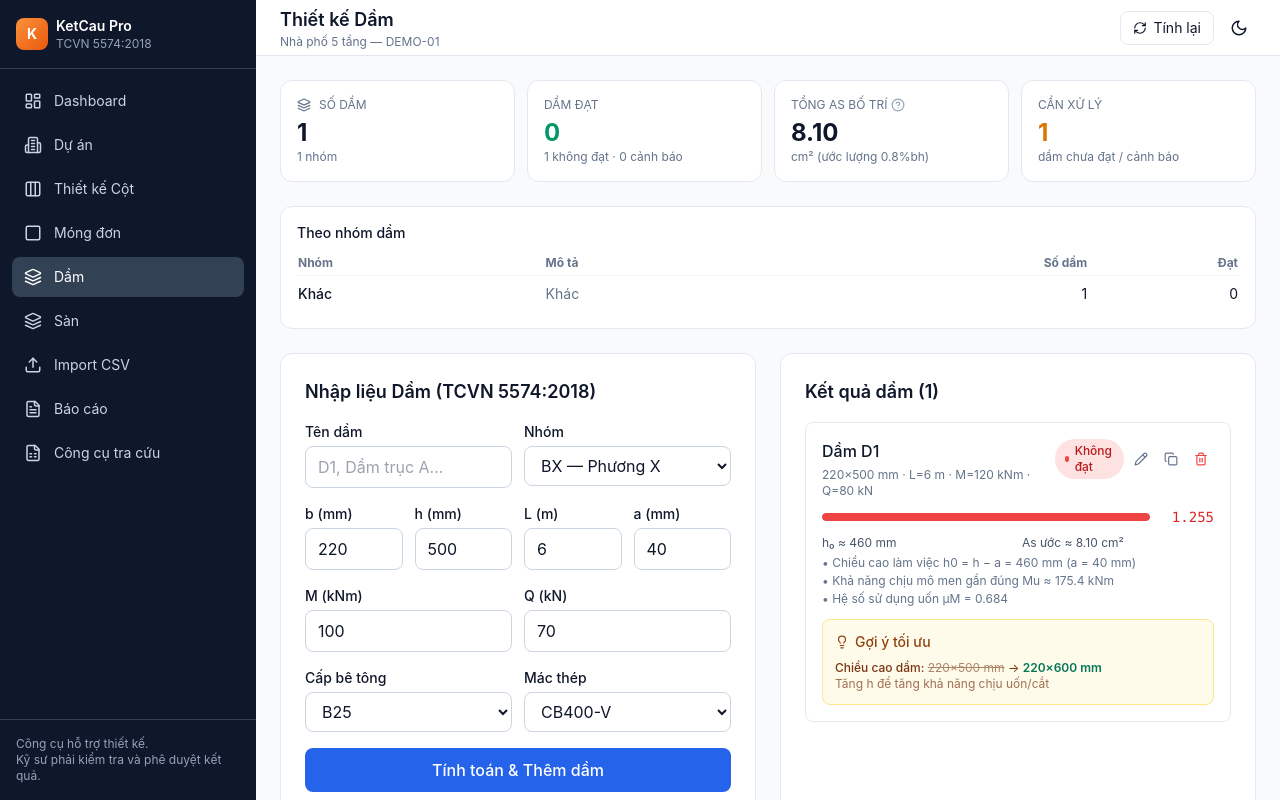
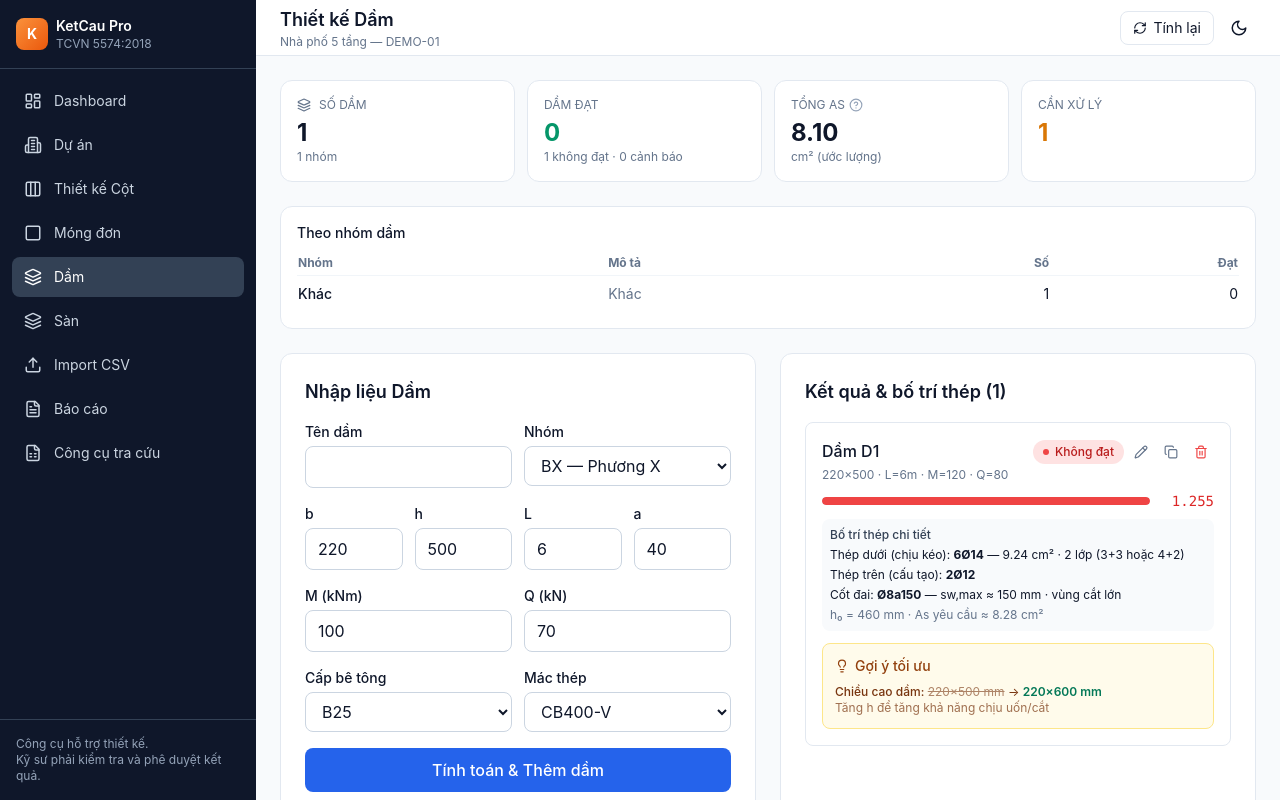
Before and after one commit to trixd2026-max/ketcau-pro, a React (Vite) app: page /beam in a window 1280 px wide. Built offline with nearby package versions, Linux system fonts and the light colour scheme.

Commit message:
Beam results: detailed bottom/top/stirrup rebar layout

```diff
--- a/src/pages/BeamPage.tsx
+++ b/src/pages/BeamPage.tsx
@@ -4,6 +4,7 @@ import { useUIStore } from '../store/useUIStore';
 import { useToastStore } from '../store/useToastStore';
 import { createMaterial, CONCRETE_GRADES, STEEL_GRADES } from '../lib/materials';
 import { suggestOptimize } from '../lib/optimize';
+import { arrangeBeamRebar } from '../lib/rebar';
 import StatusBadge from '../components/StatusBadge';
 import UtilizationBar from '../components/UtilizationBar';
 import OptimizeBox from '../components/OptimizeBox';
@@ -11,16 +12,7 @@ import FormulaTooltip from '../components/FormulaTooltip';
 import { Pencil, Trash2, Copy, X, Layers } from 'lucide-react';
 
 const emptyForm = {
-  name: '',
-  group: 'BX',
-  b: 220,
-  h: 500,
-  L: 6,
-  a: 40,
-  M: 100,
-  Q: 70,
-  concrete: 'B25',
-  steel: 'CB400-V',
+  name: '', group: 'BX', b: 220, h: 500, L: 6, a: 40, M: 100, Q: 70, concrete: 'B25', steel: 'CB400-V',
 };
 
 export default function BeamPage() {
@@ -33,16 +25,14 @@ export default function BeamPage() {
   const beams = project?.elements.filter(e => e.type === 'beam') || [];
 
   const stats = useMemo(() => {
-    let pass = 0, fail = 0, warn = 0;
-    let totalAs = 0;
+    let pass = 0, fail = 0, warn = 0, totalAs = 0;
     beams.forEach(b => {
       const res = project?.results[b.id];
       if (res?.status === 'pass') pass++;
       else if (res?.status === 'fail') fail++;
       else if (res?.status === 'warning') warn++;
-      // Ước As ~ 0.8% bh
       const bb = b as any;
-      totalAs += (bb.b * (bb.h - 40) * 0.008) / 100; // cm2
+      totalAs += (bb.b * (bb.h - (bb.a || 40)) * 0.008) / 100;
     });
     return { pass, fail, warn, totalAs, count: beams.length };
   }, [beams, project]);
@@ -60,12 +50,8 @@ export default function BeamPage() {
 
   const loadToForm = (b: any) => {
     setForm({
-      name: b.name || '',
-      group: b.group || 'BX',
-      b: b.b, h: b.h, L: b.L, a: b.a || 40,
-      M: b.M, Q: b.Q,
-      concrete: b.material?.concreteGrade || 'B25',
-      steel: b.material?.steelGrade || 'CB400-V',
+      name: b.name || '', group: b.group || 'BX', b: b.b, h: b.h, L: b.L, a: b.a || 40,
+      M: b.M, Q: b.Q, concrete: b.material?.concreteGrade || 'B25', steel: b.material?.steelGrade || 'CB400-V',
     });
     setEditingId(b.id);
   };
@@ -83,39 +69,25 @@ export default function BeamPage() {
   const handleSubmit = (e: React.FormEvent) => {
     e.preventDefault();
     const payload: any = {
-      name: form.name || editingId || 'D',
-      type: 'beam' as const,
-      group: form.group,
-      b: form.b, h: form.h, L: form.L, a: form.a,
-      M: form.M, Q: form.Q,
+      name: form.name || editingId || 'D', type: 'beam', group: form.group,
+      b: form.b, h: form.h, L: form.L, a: form.a, M: form.M, Q: form.Q,
       material: createMaterial(form.concrete, form.steel),
     };
-    if (editingId) {
-      updateElement(editingId, payload);
-      addToast(`Đã cập nhật dầm ${payload.name}`, 'success');
-    } else {
-      const id = `D${Date.now().toString().slice(-4)}`;
-      addElement({ ...payload, id, name: form.name || id });
-      addToast(`Đã thêm dầm ${form.name || id}`, 'success');
-    }
+    if (editingId) { updateElement(editingId, payload); addToast(`Đã cập nhật dầm ${payload.name}`, 'success'); }
+    else { const id = `D${Date.now().toString().slice(-4)}`; addElement({ ...payload, id, name: form.name || id }); addToast(`Đã thêm dầm ${form.name || id}`, 'success'); }
     resetForm();
   };
 
   const handleDelete = (id: string, name: string) => {
     if (!confirm(`Xóa dầm "${name}"?`)) return;
-    removeElement(id);
-    if (editingId === id) resetForm();
-    addToast(`Đã xóa dầm ${name}`, 'info');
+    removeElement(id); if (editingId === id) resetForm(); addToast(`Đã xóa dầm ${name}`, 'info');
   };
 
   return (
     <div className="space-y-6 pb-20 md:pb-0">
-      {/* Stats như bảng tính dầm chuyên dụng */}
       <div className="grid grid-cols-2 md:grid-cols-4 gap-3">
         <div className="bg-white dark:bg-slate-800 rounded-xl border border-slate-200 dark:border-slate-700 p-4">
-          <div className="flex items-center gap-2 text-xs text-slate-500 uppercase">
-            <Layers size={14} /> Số dầm
-          </div>
+          <div className="flex items-center gap-2 text-xs text-slate-500 uppercase"><Layers size={14} /> Số dầm</div>
           <div className="mt-1 text-2xl font-bold">{stats.count}</div>
           <div className="text-xs text-slate-500">{Object.keys(byGroup).length} nhóm</div>
         </div>
@@ -125,14 +97,13 @@ export default function BeamPage() {
           <div className="text-xs text-slate-500">{stats.fail} không đạt · {stats.warn} cảnh báo</div>
         </div>
         <div className="bg-white dark:bg-slate-800 rounded-xl border border-slate-200 dark:border-slate-700 p-4">
-          <div className="text-xs text-slate-500 uppercase flex items-center">Tổng As bố trí <FormulaTooltip topic="beam" /></div>
+          <div className="text-xs text-slate-500 uppercase flex items-center">Tổng As <FormulaTooltip topic="beam" /></div>
           <div className="mt-1 text-2xl font-bold">{stats.totalAs.toFixed(2)}</div>
-          <div className="text-xs text-slate-500">cm² (ước lượng 0.8%bh)</div>
+          <div className="text-xs text-slate-500">cm² (ước lượng)</div>
         </div>
         <div className="bg-white dark:bg-slate-800 rounded-xl border border-slate-200 dark:border-slate-700 p-4">
           <div className="text-xs text-slate-500 uppercase">Cần xử lý</div>
           <div className="mt-1 text-2xl font-bold text-amber-600">{stats.fail + stats.warn}</div>
-          <div className="text-xs text-slate-500">dầm chưa đạt / cảnh báo</div>
         </div>
       </div>
 
@@ -140,19 +111,12 @@ export default function BeamPage() {
         <div className="bg-white dark:bg-slate-800 rounded-xl border border-slate-200 dark:border-slate-700 p-4">
           <h3 className="font-medium text-sm mb-2">Theo nhóm dầm</h3>
           <table className="w-full text-sm">
-            <thead className="text-slate-500 text-xs">
-              <tr>
-                <th className="text-left py-1">Nhóm</th>
-                <th className="text-left py-1">Mô tả</th>
-                <th className="text-right py-1">Số dầm</th>
-                <th className="text-right py-1">Đạt</th>
-              </tr>
-            </thead>
+            <thead className="text-slate-500 text-xs"><tr><th className="text-left py-1">Nhóm</th><th className="text-left py-1">Mô tả</th><th className="text-right py-1">Số</th><th className="text-right py-1">Đạt</th></tr></thead>
             <tbody>
               {Object.entries(byGroup).map(([g, v]) => (
                 <tr key={g} className="border-t border-slate-100 dark:border-slate-700">
                   <td className="py-2 font-medium">{g}</td>
-                  <td className="py-2 text-slate-500">{g === 'BX' ? 'Dầm theo phương X' : g === 'BY' ? 'Dầm theo phương Y' : 'Khác'}</td>
+                  <td className="py-2 text-slate-500">{g === 'BX' ? 'Phương X' : g === 'BY' ? 'Phương Y' : 'Khác'}</td>
                   <td className="py-2 text-right">{v.total}</td>
                   <td className="py-2 text-right">{v.pass}</td>
                 </tr>
@@ -165,120 +129,83 @@ export default function BeamPage() {
       <div className="grid grid-cols-1 lg:grid-cols-2 gap-6">
         <div className="bg-white dark:bg-slate-800 rounded-xl border border-slate-200 dark:border-slate-700 p-6">
           <div className="flex items-center justify-between mb-4">
-            <h2 className="font-semibold text-lg">{editingId ? 'Sửa dầm' : 'Nhập liệu Dầm (TCVN 5574:2018)'}</h2>
+            <h2 className="font-semibold text-lg">{editingId ? 'Sửa dầm' : 'Nhập liệu Dầm'}</h2>
             {editingId && <button onClick={resetForm} className="text-sm text-slate-500 flex items-center gap-1"><X size={14} /> Hủy sửa</button>}
           </div>
           <form onSubmit={handleSubmit} className="space-y-4">
             <div className="grid grid-cols-2 gap-3">
-              <div>
-                <label className="block text-sm font-medium mb-1">Tên dầm</label>
-                <input className="w-full px-3 py-2 rounded-lg border border-slate-300 dark:border-slate-600 bg-white dark:bg-slate-900"
-                  value={form.name} onChange={e => setForm({ ...form, name: e.target.value })} placeholder="D1, Dầm trục A..." />
-              </div>
-              <div>
-                <label className="block text-sm font-medium mb-1">Nhóm</label>
-                <select className="w-full px-3 py-2 rounded-lg border border-slate-300 dark:border-slate-600 bg-white dark:bg-slate-900"
-                  value={form.group} onChange={e => setForm({ ...form, group: e.target.value })}>
-                  <option value="BX">BX — Phương X</option>
-                  <option value="BY">BY — Phương Y</option>
-                  <option value="Khác">Khác</option>
-                </select>
-              </div>
+              <div><label className="block text-sm font-medium mb-1">Tên dầm</label>
+                <input className="w-full px-3 py-2 rounded-lg border border-slate-300 dark:border-slate-600 bg-white dark:bg-slate-900" value={form.name} onChange={e => setForm({ ...form, name: e.target.value })} /></div>
+              <div><label className="block text-sm font-medium mb-1">Nhóm</label>
+                <select className="w-full px-3 py-2 rounded-lg border border-slate-300 dark:border-slate-600 bg-white dark:bg-slate-900" value={form.group} onChange={e => setForm({ ...form, group: e.target.value })}>
+                  <option value="BX">BX — Phương X</option><option value="BY">BY — Phương Y</option><option value="Khác">Khác</option>
+                </select></div>
             </div>
             <div className="grid grid-cols-4 gap-3">
-              <div>
-                <label className="block text-sm font-medium mb-1">b (mm)</label>
-                <input type="number" className="w-full px-3 py-2 rounded-lg border border-slate-300 dark:border-slate-600 bg-white dark:bg-slate-900"
-                  value={form.b} onChange={e => setForm({ ...form, b: +e.target.value })} />
-              </div>
-              <div>
-                <label className="block text-sm font-medium mb-1">h (mm)</label>
-                <input type="number" className="w-full px-3 py-2 rounded-lg border border-slate-300 dark:border-slate-600 bg-white dark:bg-slate-900"
-                  value={form.h} onChange={e => setForm({ ...form, h: +e.target.value })} />
-              </div>
-              <div>
-                <label className="block text-sm font-medium mb-1">L (m)</label>
-                <input type="number" step="0.1" className="w-full px-3 py-2 rounded-lg border border-slate-300 dark:border-slate-600 bg-white dark:bg-slate-900"
-                  value={form.L} onChange={e => setForm({ ...form, L: +e.target.value })} />
-              </div>
-              <div>
-                <label className="block text-sm font-medium mb-1">a (mm)</label>
-                <input type="number" className="w-full px-3 py-2 rounded-lg border border-slate-300 dark:border-slate-600 bg-white dark:bg-slate-900"
-                  value={form.a} onChange={e => setForm({ ...form, a: +e.target.value })} title="Lớp bảo vệ đến trọng tâm thép" />
-              </div>
+              <div><label className="block text-sm font-medium mb-1">b</label>
+                <input type="number" className="w-full px-3 py-2 rounded-lg border border-slate-300 dark:border-slate-600 bg-white dark:bg-slate-900" value={form.b} onChange={e => setForm({ ...form, b: +e.target.value })} /></div>
+              <div><label className="block text-sm font-medium mb-1">h</label>
+                <input type="number" className="w-full px-3 py-2 rounded-lg border border-slate-300 dark:border-slate-600 bg-white dark:bg-slate-900" value={form.h} onChange={e => setForm({ ...form, h: +e.target.value })} /></div>
+              <div><label className="block text-sm font-medium mb-1">L</label>
+                <input type="number" step="0.1" className="w-full px-3 py-2 rounded-lg border border-slate-300 dark:border-slate-600 bg-white dark:bg-slate-900" value={form.L} onChange={e => setForm({ ...form, L: +e.target.value })} /></div>
+              <div><label className="block text-sm font-medium mb-1">a</label>
+                <input type="number" className="w-full px-3 py-2 rounded-lg border border-slate-300 dark:border-slate-600 bg-white dark:bg-slate-900" value={form.a} onChange={e => setForm({ ...form, a: +e.target.value })} /></div>
             </div>
             <div className="grid grid-cols-2 gap-3">
-              <div>
-                <label className="block text-sm font-medium mb-1">M (kNm)</label>
-                <input type="number" className="w-full px-3 py-2 rounded-lg border border-slate-300 dark:border-slate-600 bg-white dark:bg-slate-900"
-                  value={form.M} onChange={e => setForm({ ...form, M: +e.target.value })} />
-              </div>
-              <div>
-                <label className="block text-sm font-medium mb-1">Q (kN)</label>
-                <input type="number" className="w-full px-3 py-2 rounded-lg border border-slate-300 dark:border-slate-600 bg-white dark:bg-slate-900"
-                  value={form.Q} onChange={e => setForm({ ...form, Q: +e.target.value })} />
-              </div>
+              <div><label className="block text-sm font-medium mb-1">M (kNm)</label>
+                <input type="number" className="w-full px-3 py-2 rounded-lg border border-slate-300 dark:border-slate-600 bg-white dark:bg-slate-900" value={form.M} onChange={e => setForm({ ...form, M: +e.target.value })} /></div>
+              <div><label className="block text-sm font-medium mb-1">Q (kN)</label>
+                <input type="number" className="w-full px-3 py-2 rounded-lg border border-slate-300 dark:border-slate-600 bg-white dark:bg-slate-900" value={form.Q} onChange={e => setForm({ ...form, Q: +e.target.value })} /></div>
             </div>
             <div className="grid grid-cols-2 gap-3">
-              <div>
-                <label className="block text-sm font-medium mb-1">Cấp bê tông</label>
-                <select className="w-full px-3 py-2 rounded-lg border border-slate-300 dark:border-slate-600 bg-white dark:bg-slate-900"
-                  value={form.concrete} onChange={e => setForm({ ...form, concrete: e.target.value })}>
-                  {Object.keys(CONCRETE_GRADES).map(g => <option key={g} value={g}>{g}</option>)}
-                </select>
-              </div>
-              <div>
-                <label className="block text-sm font-medium mb-1">Mác thép</label>
-                <select className="w-full px-3 py-2 rounded-lg border border-slate-300 dark:border-slate-600 bg-white dark:bg-slate-900"
-                  value={form.steel} onChange={e => setForm({ ...form, steel: e.target.value })}>
-                  {Object.keys(STEEL_GRADES).map(g => <option key={g} value={g}>{g}</option>)}
-                </select>
-              </div>
+              <div><label className="block text-sm font-medium mb-1">Cấp bê tông</label>
+                <select className="w-full px-3 py-2 rounded-lg border border-slate-300 dark:border-slate-600 bg-white dark:bg-slate-900" value={form.concrete} onChange={e => setForm({ ...form, concrete: e.target.value })}>
+                  {Object.keys(CONCRETE_GRADES).map(g => <option key={g} value={g}>{g}</option>)}</select></div>
+              <div><label className="block text-sm font-medium mb-1">Mác thép</label>
+                <select className="w-full px-3 py-2 rounded-lg border border-slate-300 dark:border-slate-600 bg-white dark:bg-slate-900" value={form.steel} onChange={e => setForm({ ...form, steel: e.target.value })}>
+                  {Object.keys(STEEL_GRADES).map(g => <option key={g} value={g}>{g}</option>)}</select></div>
             </div>
-            <button type="submit" className="w-full py-2.5 bg-blue-600 hover:bg-blue-700 text-white rounded-lg font-medium">
-              {editingId ? 'Lưu & Tính lại' : 'Tính toán & Thêm dầm'}
-            </button>
+            <button type="submit" className="w-full py-2.5 bg-blue-600 hover:bg-blue-700 text-white rounded-lg font-medium">{editingId ? 'Lưu & Tính lại' : 'Tính toán & Thêm dầm'}</button>
           </form>
         </div>
 
         <div className="bg-white dark:bg-slate-800 rounded-xl border border-slate-200 dark:border-slate-700 p-6">
-          <h2 className="font-semibold text-lg mb-4">Kết quả dầm ({beams.length})</h2>
-          {beams.length === 0 ? (
-            <p className="text-slate-500 text-sm">Chưa có dầm. Nhập liệu bên trái hoặc Import CSV.</p>
-          ) : (
+          <h2 className="font-semibold text-lg mb-4">Kết quả & bố trí thép ({beams.length})</h2>
+          {beams.length === 0 ? <p className="text-slate-500 text-sm">Chưa có dầm. Dùng Import CSV hoặc form.</p> : (
             <div className="space-y-3 max-h-[70vh] overflow-y-auto">
               {beams.map(b => {
                 const res = project?.results[b.id];
                 const opts = res ? suggestOptimize(b, res) : [];
                 const bb = b as any;
-                const h0 = bb.h - (bb.a || 40);
-                const AsEst = (bb.b * h0 * 0.008) / 100;
+                const a = bb.a || 40;
+                const h0 = bb.h - a;
+                const AsReq = Math.abs(bb.M) * 1e6 / ((bb.material?.Rs || 350) * 0.9 * h0);
+                const utilQ = res ? Math.min(res.utilization, 1.5) : 0.5;
+                const rebar = arrangeBeamRebar(bb.b, bb.h, a, AsReq, utilQ);
                 return (
                   <div key={b.id} className={`border rounded-lg p-4 ${editingId === b.id ? 'border-blue-400 bg-blue-50/50 dark:bg-blue-900/20' : 'border-slate-200 dark:border-slate-700'}`}>
                     <div className="flex justify-between items-start gap-2">
                       <div>
-                        <div className="font-medium">{b.name} <span className="text-xs text-slate-400 font-normal">{bb.group || ''}</span></div>
-                        <div className="text-xs text-slate-500 mt-1">
-                          {bb.b}×{bb.h} mm · L={bb.L} m · M={bb.M} kNm · Q={bb.Q} kN
-                        </div>
+                        <div className="font-medium">{b.name} <span className="text-xs text-slate-400">{bb.group || ''}</span></div>
+                        <div className="text-xs text-slate-500 mt-1">{bb.b}×{bb.h} · L={bb.L}m · M={bb.M} · Q={bb.Q}</div>
                       </div>
                       <div className="flex items-center gap-1">
                         {res && <StatusBadge status={res.status} />}
-                        <button onClick={() => loadToForm(b)} className="p-1.5 rounded hover:bg-slate-100 dark:hover:bg-slate-700 text-slate-500" title="Sửa"><Pencil size={14} /></button>
-                        <button onClick={() => { if (duplicateElement(b.id)) addToast('Đã nhân bản dầm', 'success'); }} className="p-1.5 rounded hover:bg-slate-100 dark:hover:bg-slate-700 text-slate-500" title="Nhân bản"><Copy size={14} /></button>
-                        <button onClick={() => handleDelete(b.id, b.name)} className="p-1.5 rounded hover:bg-red-50 dark:hover:bg-red-900/30 text-red-500" title="Xóa"><Trash2 size={14} /></button>
+                        <button onClick={() => loadToForm(b)} className="p-1.5 rounded hover:bg-slate-100 dark:hover:bg-slate-700 text-slate-500"><Pencil size={14} /></button>
+                        <button onClick={() => { if (duplicateElement(b.id)) addToast('Đã nhân bản', 'success'); }} className="p-1.5 rounded hover:bg-slate-100 dark:hover:bg-slate-700 text-slate-500"><Copy size={14} /></button>
+                        <button onClick={() => handleDelete(b.id, b.name)} className="p-1.5 rounded hover:bg-red-50 text-red-500"><Trash2 size={14} /></button>
                       </div>
                     </div>
                     {res && (
                       <div className="mt-2">
                         <UtilizationBar value={res.utilization} />
-                        <div className="mt-2 grid grid-cols-2 gap-2 text-xs text-slate-600 dark:text-slate-400">
-                          <div>h₀ ≈ {h0} mm</div>
-                          <div>As ước ≈ {AsEst.toFixed(2)} cm²</div>
+                        <div className="mt-2 p-2 rounded-lg bg-slate-50 dark:bg-slate-900/50 text-xs space-y-1">
+                          <div className="font-medium text-slate-700 dark:text-slate-200">Bố trí thép chi tiết</div>
+                          <div>Thép dưới (chịu kéo): <strong>{rebar.bottom.label}</strong> — {rebar.bottom.AsCm2.toFixed(2)} cm² · {rebar.bottom.layers}</div>
+                          <div>Thép trên (cấu tạo): <strong>{rebar.top.label}</strong></div>
+                          <div>Cốt đai: <strong>{rebar.stirrup.label}</strong> — {rebar.stirrup.note}</div>
+                          <div className="text-slate-500">h₀ = {rebar.h0} mm · As yêu cầu ≈ {(AsReq / 100).toFixed(2)} cm²</div>
                         </div>
-                        <ul className="mt-1 text-xs text-slate-500 space-y-0.5">
-                          {res.details.slice(0, 3).map((d, i) => <li key={i}>• {d}</li>)}
-                        </ul>
                         <OptimizeBox suggestions={opts} />
                       </div>
                     )}
```
